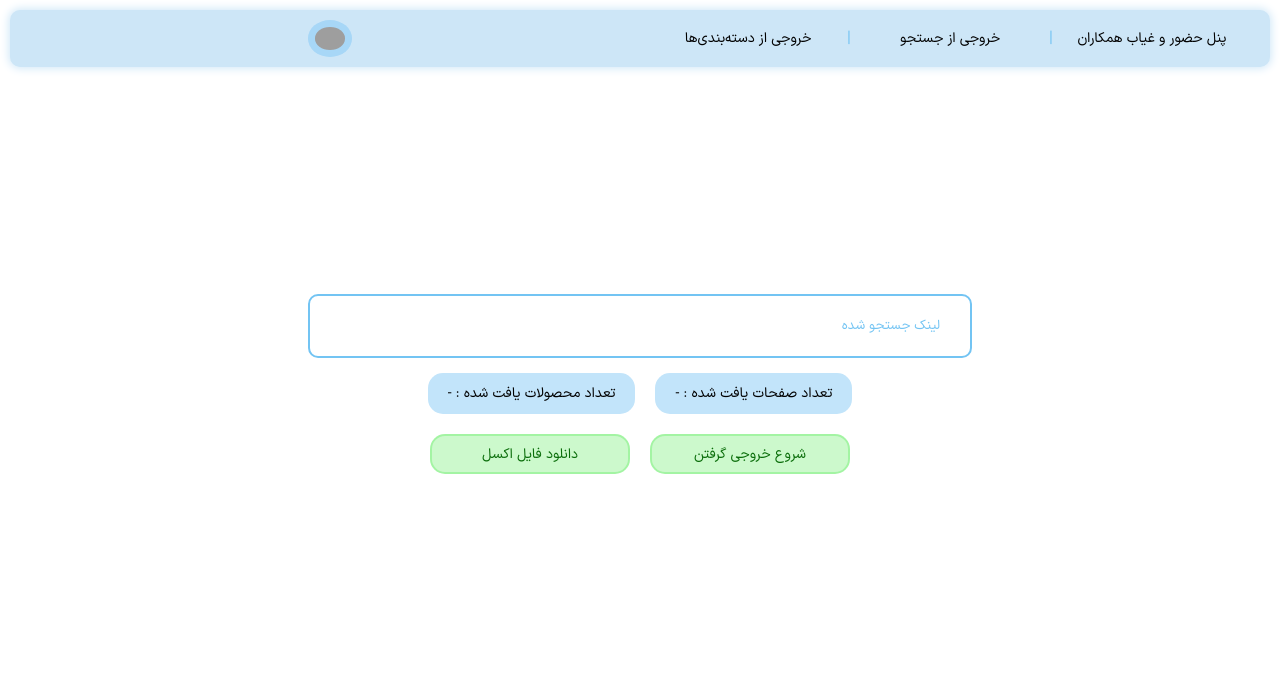
After one commit to Wil1i/AppleService-Scrapper, a Node server app: page /export/search in a window 1280 px wide. The commit adds this page. Shown: the top 696 px of the page. Run offline with Node 20, Linux system fonts and the light colour scheme; the visitor is signed in with stand-in values (Sample User, id 1); data that the repository does not hold is empty; some libraries are stand-ins or nearby versions; grey boxes are pictures that could not be loaded.

Commit message:
Export system added

```diff
--- /dev/null
+++ b/controllers/export/searchController.js
@@ -0,0 +1,15 @@
+const get = (req, res) => {
+    res.render("export/search", {
+        flash : req.flash(),
+        user : req.user
+    })
+}
+
+const post = (req, res) => {
+
+}
+
+module.exports = {
+    get,
+    post
+}
--- a/index.js
+++ b/index.js
@@ -22,6 +22,9 @@ app.set("views", __dirname + "/views")
 
 require("./utils/passport")
 
+const exportRoutes = require("./routes/export")
+app.use("/export", exportRoutes)
+
 const indexRoutes = require("./routes/index")
 app.use("/", indexRoutes)
 
--- a/public/css/style.css
+++ b/public/css/style.css
@@ -24,19 +24,6 @@ a{
     color: black;
 }
 
-form{
-    background-color: white;
-    border: 2px solid rgb(115, 196, 243);
-    display: flex;
-    justify-content: space-around;
-    align-items: center;
-    flex-direction: column;
-    padding: 15px;
-    border-radius: 10px;
-    width: 25%;
-    height: 40vh;
-}
-
 input{
     background-color: white;
     border: 2px solid rgb(115, 196, 243);
@@ -45,6 +32,13 @@ input{
     border-radius: 10px;
     width: 60%;
     outline: none;
+    transition: all .2s ease-in-out;
+    color: rgb(47, 166, 235);
+}
+
+input:focus{
+    background-color: rgb(115, 196, 243);
+    color: white;
 }
 
 form > div{
@@ -107,3 +101,55 @@ button:hover{
     color: rgb(115, 196, 243);
     margin: 0 17px;
 }
+
+input:-moz-placeholder {
+    text-align: right;
+    color: rgb(115, 196, 243);
+}
+input:-ms-input-placeholder {
+    text-align: right;
+    color: rgb(115, 196, 243);
+}
+input::-webkit-input-placeholder {
+    text-align: right;
+    color: rgb(115, 196, 243);
+}
+
+input:focus:-moz-placeholder {
+    color: white;
+}
+input:focus:-ms-input-placeholder {
+    color: white;
+}
+input:focus::-webkit-input-placeholder {
+    color: white;
+}
+
+.info{
+    margin: 10px;
+    padding: 10px 20px;
+    background-color: rgb(194, 228, 250);
+    border-radius: 15px;
+    font-size: 14px;
+}
+
+.btn{
+    padding: 10px 20px;
+    margin: 10px;
+    background-color: rgba(0, 225, 0, .2);
+    color: rgb(10, 109, 10);
+    transition: all .2s ease-in-out;
+    border-radius: 15px;
+    font-size: 14px;
+    border: 2px solid rgba(0, 225, 0, .2);
+    cursor: pointer;
+    text-align: center;
+    display: flex;
+    justify-content: center;
+    align-items: center;
+}
+
+.btn:hover{
+    color: rgb(31, 187, 31);
+    background-color: transparent;
+}
--- /dev/null
+++ b/views/export/search.ejs
@@ -0,0 +1,20 @@
+<!DOCTYPE html>
+<html lang="fa">
+<%- include("../templates/head.ejs") %>
+<body>
+    <%- include("../templates/header.ejs") %>
+    <%- include("../templates/flash.ejs") %>
+
+    <form style="height: 70vh; display: flex; justify-content: center; align-items: center; flex-direction: column; padding: 30px;" action="http://localhost:5000/export/category" method="post">
+        <input type="text" style="width: 600px; padding: 20px 30px;" placeholder="لینک جستجو شده">
+        <div style="display: flex; justify-content: center; align-items: center;">
+            <p class="info" dir="rtl">تعداد محصولات یافت شده : -</p>
+            <p class="info" dir="rtl">تعداد صفحات یافت شده : -</p>
+        </div>
+        <div style="display: flex; justify-content: center; align-items: center;">
+            <button class="btn" style="width: 200px;" aria-disabled="true">دانلود فایل اکسل</button>
+            <button class="btn" style="width: 200px">شروع خروجی گرفتن</button>
+        </div>
+    </form>
+</body>
+</html>
```
Also changed, not shown: controllers/export/categoryController.js (added, +15 -0 lines), public/css/login.css (added, +12 -0 lines), routes/export.js (added, +14 -0 lines), views/export/category.ejs (added, +20 -0 lines).
